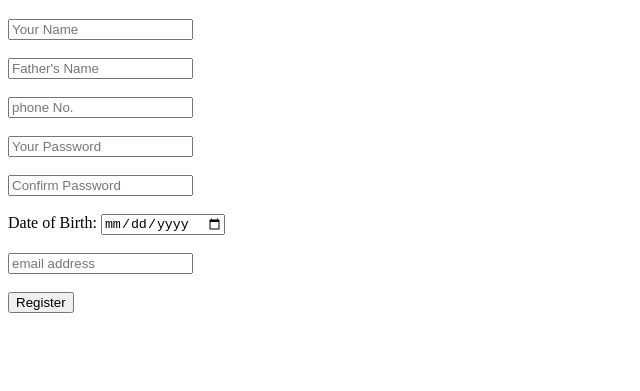
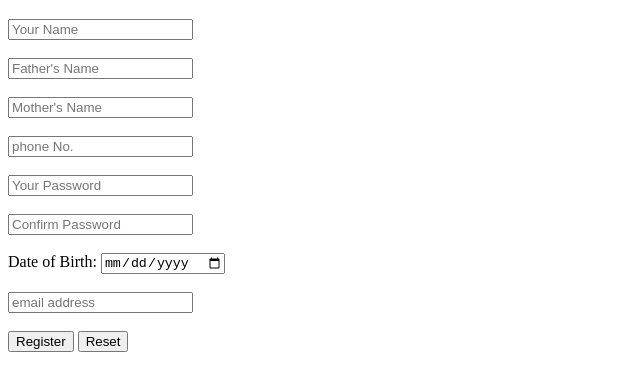
Before and after one commit to sanjeevmm2001/assignment, a plain HTML site: page index.html in a window 1280 px wide. Shown: the part 61-452 px from the top of the page, without its empty margins (0-640 px from the left). Drawn offline with Linux system fonts and the light colour scheme.

Commit message:
Update index.html

```diff
--- a/index.html
+++ b/index.html
@@ -8,11 +8,13 @@
    <form>
       <input type="text" placeholder="Your Name"/> <br /><br />
       <input tpye="text" placeholder="Father's Name"/> <br /><br />
+      <input tpye="text" placeholder="Mother's Name"/> <br /><br />
       <input type="text" placeholder="phone No."/> <br /><br />
       <input type="password" placeholder="Your Password"/> <br /><br />
       <input type="password" placeholder="Confirm Password"/> <br /><br />
       Date of Birth: <input type="date"/> <br /><br />
       <input type="email" placeholder="email address"/> <br /><br />
       <input type="submit" value="Register"/>
+      <input type="reset" value="Reset"/>
    </body>
 </html>
```
